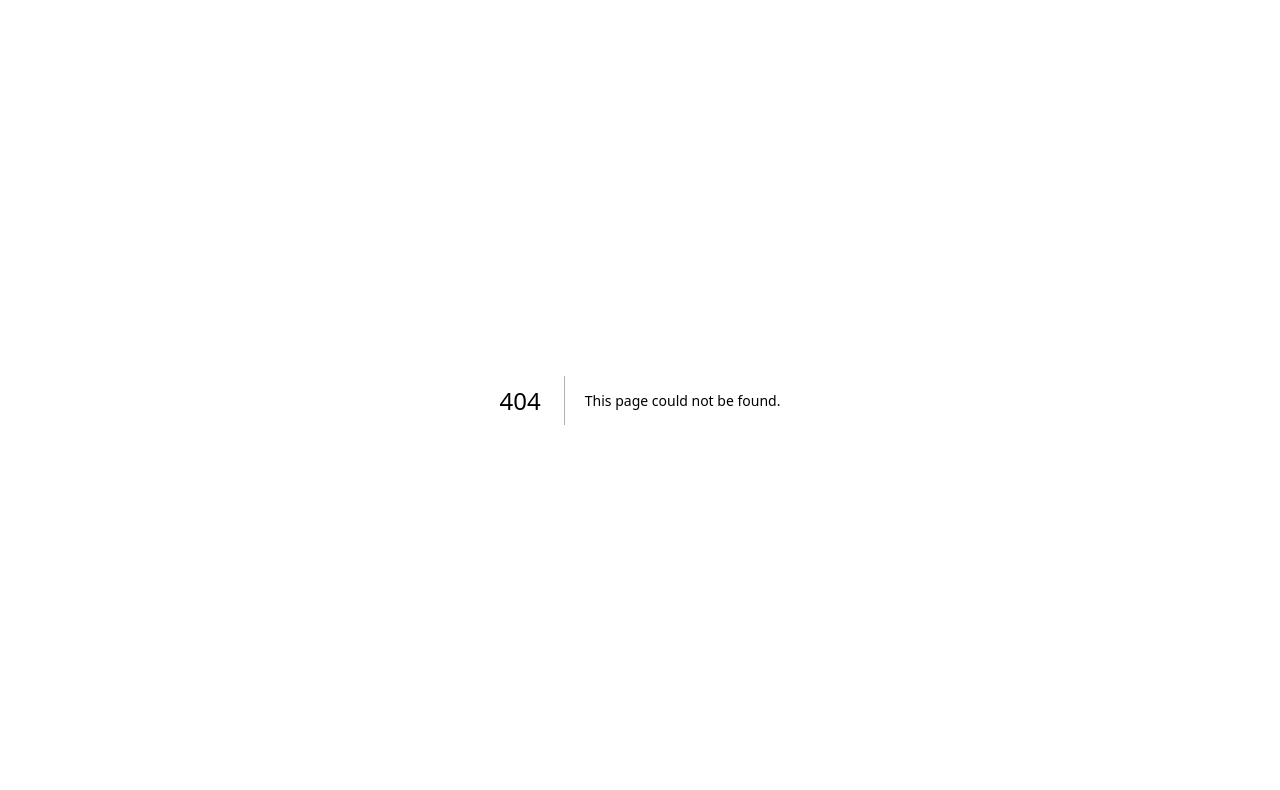
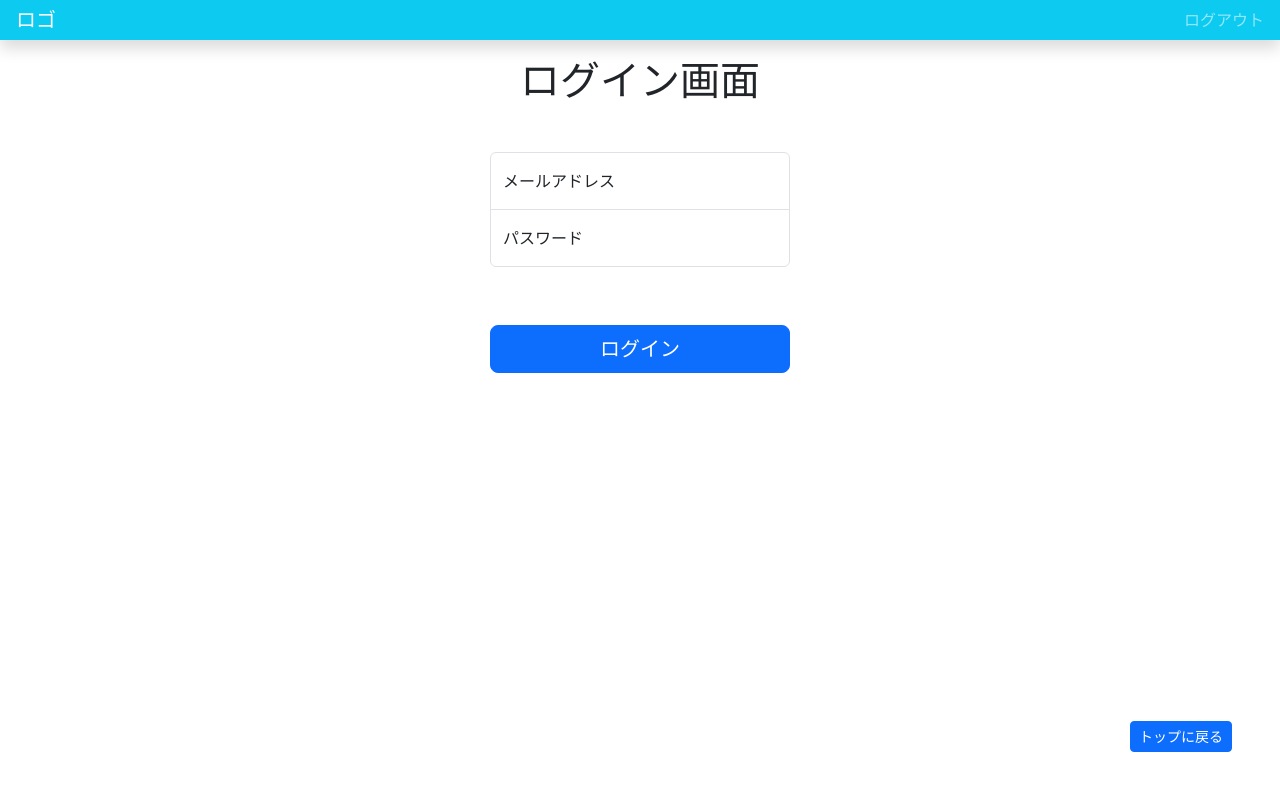
Before and after one commit to sabigara/nextjs-bootstrap, a Next.js app: page /form-login in a window 1280 px wide. Before the commit this address had no page. Shown: the top 790 px of the page. Built offline with nearby package versions, Linux system fonts and the light colour scheme.

Commit message:
add: ログインフォームのページ追加

```diff
--- /dev/null
+++ b/src/app/form-login/components/index.css
@@ -0,0 +1,16 @@
+.form-signin {
+  width: 100%;
+  max-width: 330px;
+  padding: 15px;
+  margin: auto;
+}
+.form-signin input[type='email'] {
+  margin-bottom: -1px;
+  border-bottom-right-radius: 0;
+  border-bottom-left-radius: 0;
+}
+.form-signin input[type='password'] {
+  margin-bottom: 10px;
+  border-top-left-radius: 0;
+  border-top-right-radius: 0;
+}
--- /dev/null
+++ b/src/app/form-login/components/index.tsx
@@ -0,0 +1,35 @@
+import { useForm } from 'react-hook-form';
+import { zodResolver } from '@hookform/resolvers/zod';
+import * as zod from 'zod';
+import { BaseButton } from '@/components/elements/buttons/BaseButton';
+import { FormFloatingSet } from '@/components/elements/forms/FormFloatingSet';
+import './index.css';
+
+export const Index = () => {
+  return (
+    <div className="form-signin pt-3 pb-2 mb-3">
+      <h1 className="h1 text-center">ログイン画面</h1>
+      <form className="mt-5">
+        <FormFloatingSet
+          title="メールアドレス"
+          name="floatingInput"
+          type="email"
+          required={true}
+        />
+
+        <FormFloatingSet
+          title="パスワード"
+          name="floatingPassword"
+          type="password"
+          required={true}
+        />
+
+        <BaseButton
+          className="w-100 mt-5 btn-lg btn-primary"
+          buttonType="submit"
+          title="ログイン"
+        />
+      </form>
+    </div>
+  );
+};
--- /dev/null
+++ b/src/app/form-login/layout.tsx
@@ -0,0 +1,15 @@
+import { LayoutDefault } from '@/layouts/Default';
+import 'bootstrap/dist/css/bootstrap.min.css';
+
+export const metadata = {
+  title: 'フォームログインサンプル | nextjs-bootstrap',
+  description: '',
+};
+
+export default function AccordionSample({
+  children,
+}: {
+  children: React.ReactNode;
+}) {
+  return <LayoutDefault>{children}</LayoutDefault>;
+}
--- /dev/null
+++ b/src/app/form-login/page.tsx
@@ -0,0 +1,24 @@
+'use client';
+
+import { useEffect } from 'react';
+import { Index } from './components';
+import { BaseButton } from '@/components/elements/buttons/BaseButton';
+
+export default function AccordionSample() {
+  useEffect(() => {
+    import('bootstrap/dist/js/bootstrap');
+  }, []);
+
+  return (
+    <>
+      <Index />
+      <div className="position-absolute bottom-0 end-0 m-5">
+        <BaseButton
+          url="/"
+          className="btn-primary btn-sm"
+          title="トップに戻る"
+        />
+      </div>
+    </>
+  );
+}
```
